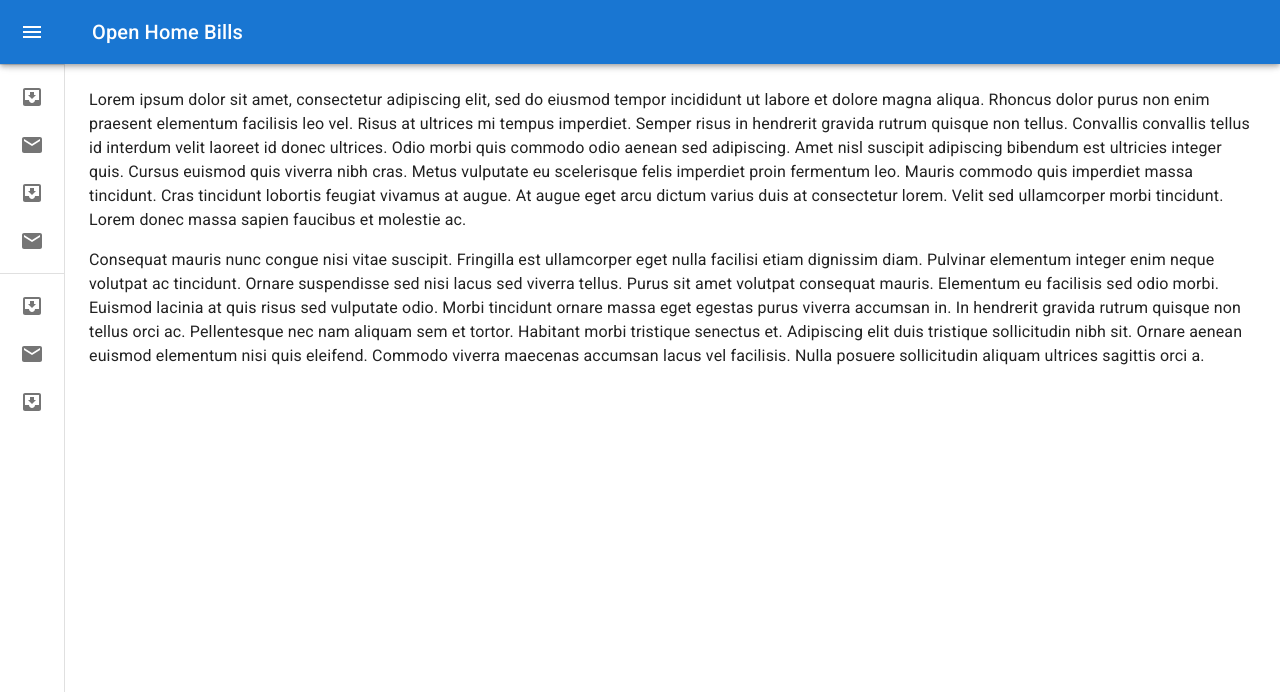
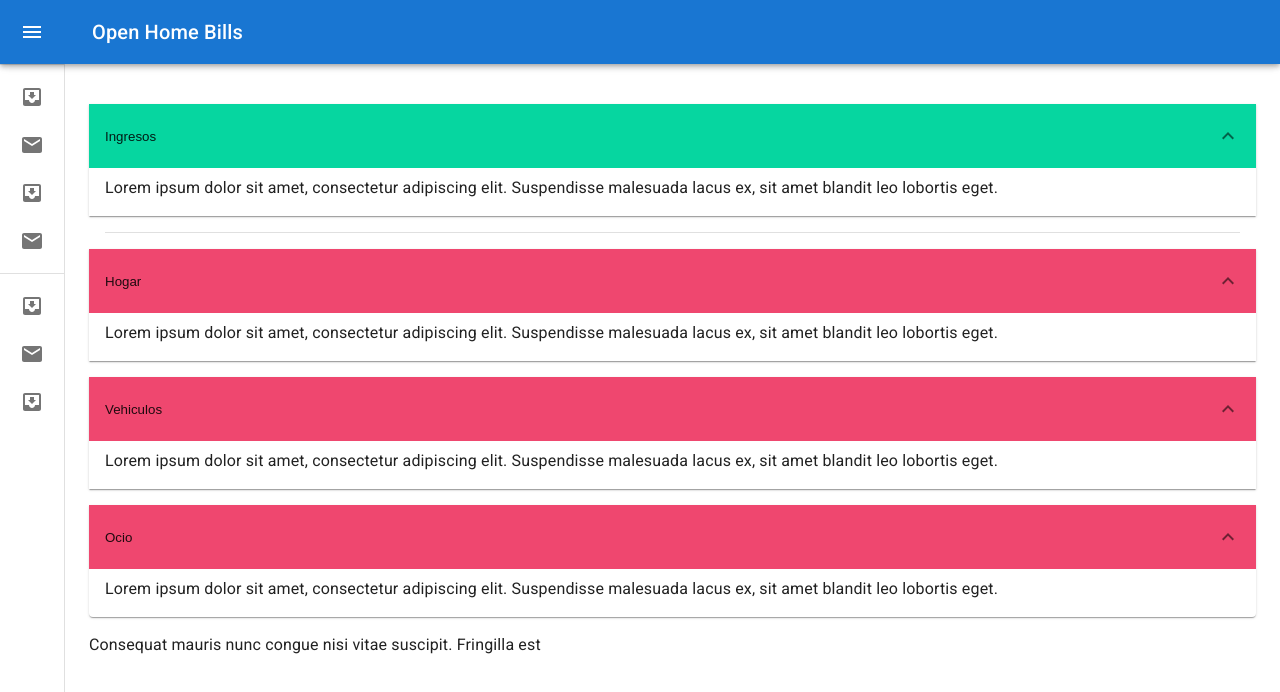
Before and after one commit to amcosano/open-home-bills, a React (Vite) app: page / in a window 1280 px wide. Shown: the top 692 px of the page. Built offline with nearby package versions, Linux system fonts and the light colour scheme.

Commit message:
Added some accordion mockups

```diff
--- a/src/App.jsx
+++ b/src/App.jsx
@@ -18,6 +18,8 @@ import ListItemIcon from '@mui/material/ListItemIcon'
 import ListItemText from '@mui/material/ListItemText'
 import InboxIcon from '@mui/icons-material/MoveToInbox'
 import MailIcon from '@mui/icons-material/Mail'
+import ExpandMore from '@mui/icons-material/ExpandMore'
+import { Accordion, AccordionDetails, AccordionSummary } from '@mui/material'
 
 const drawerWidth = 240
 
@@ -250,36 +252,71 @@ const App = () => {
           ))}
         </List>
       </Drawer>
-      <Box component='main' sx={{ flexGrow: 1, p: 3 }}>
+      <Box component='main' sx={{ minHeight: '100vh', flexGrow: 1, p: 3 }}>
         <DrawerHeader />
-        <Typography sx={{ marginBottom: 2 }}>
-          Lorem ipsum dolor sit amet, consectetur adipiscing elit, sed do
-          eiusmod tempor incididunt ut labore et dolore magna aliqua. Rhoncus
-          dolor purus non enim praesent elementum facilisis leo vel. Risus at
-          ultrices mi tempus imperdiet. Semper risus in hendrerit gravida rutrum
-          quisque non tellus. Convallis convallis tellus id interdum velit
-          laoreet id donec ultrices. Odio morbi quis commodo odio aenean sed
-          adipiscing. Amet nisl suscipit adipiscing bibendum est ultricies
-          integer quis. Cursus euismod quis viverra nibh cras. Metus vulputate
-          eu scelerisque felis imperdiet proin fermentum leo. Mauris commodo
-          quis imperdiet massa tincidunt. Cras tincidunt lobortis feugiat
-          vivamus at augue. At augue eget arcu dictum varius duis at consectetur
-          lorem. Velit sed ullamcorper morbi tincidunt. Lorem donec massa sapien
-          faucibus et molestie ac.
-        </Typography>
-        <Typography sx={{ marginBottom: 2 }}>
+
+        <Accordion defaultExpanded>
+          <AccordionSummary
+            sx={{ backgroundColor: '#06D6A0' }}
+            expandIcon={<ExpandMore />}
+            aria-controls='panel0-content'
+            id='panel0-header'
+          >
+            Ingresos
+          </AccordionSummary>
+          <AccordionDetails>
+            Lorem ipsum dolor sit amet, consectetur adipiscing elit. Suspendisse
+            malesuada lacus ex, sit amet blandit leo lobortis eget.
+          </AccordionDetails>
+        </Accordion>
+
+        <Divider variant='middle' />
+
+        <Accordion defaultExpanded>
+          <AccordionSummary
+            sx={{ backgroundColor: '#EF476F' }}
+            expandIcon={<ExpandMore />}
+            aria-controls='panel1-content'
+            id='panel1-header'
+          >
+            Hogar
+          </AccordionSummary>
+          <AccordionDetails>
+            Lorem ipsum dolor sit amet, consectetur adipiscing elit. Suspendisse
+            malesuada lacus ex, sit amet blandit leo lobortis eget.
+          </AccordionDetails>
+        </Accordion>
+        <Accordion defaultExpanded>
+          <AccordionSummary
+            sx={{ backgroundColor: '#EF476F' }}
+            expandIcon={<ExpandMore />}
+            aria-controls='panel2-content'
+            id='panel2-header'
+          >
+            Vehiculos
+          </AccordionSummary>
+          <AccordionDetails>
+            Lorem ipsum dolor sit amet, consectetur adipiscing elit. Suspendisse
+            malesuada lacus ex, sit amet blandit leo lobortis eget.
+          </AccordionDetails>
+        </Accordion>
+        <Accordion defaultExpanded>
+          <AccordionSummary
+            sx={{ backgroundColor: '#EF476F' }}
+            expandIcon={<ExpandMore />}
+            aria-controls='panel3-content'
+            id='panel3-header'
+          >
+            Ocio
+          </AccordionSummary>
+          <AccordionDetails>
+            Lorem ipsum dolor sit amet, consectetur adipiscing elit. Suspendisse
+            malesuada lacus ex, sit amet blandit leo lobortis eget.
+          </AccordionDetails>
+        </Accordion>
+
+        <Typography sx={{ marginTop: 2 }}>
           Consequat mauris nunc congue nisi vitae suscipit. Fringilla est
-          ullamcorper eget nulla facilisi etiam dignissim diam. Pulvinar
-          elementum integer enim neque volutpat ac tincidunt. Ornare suspendisse
-          sed nisi lacus sed viverra tellus. Purus sit amet volutpat consequat
-          mauris. Elementum eu facilisis sed odio morbi. Euismod lacinia at quis
-          risus sed vulputate odio. Morbi tincidunt ornare massa eget egestas
-          purus viverra accumsan in. In hendrerit gravida rutrum quisque non
-          tellus orci ac. Pellentesque nec nam aliquam sem et tortor. Habitant
-          morbi tristique senectus et. Adipiscing elit duis tristique
-          sollicitudin nibh sit. Ornare aenean euismod elementum nisi quis
-          eleifend. Commodo viverra maecenas accumsan lacus vel facilisis. Nulla
-          posuere sollicitudin aliquam ultrices sagittis orci a.
         </Typography>
       </Box>
     </Box>
```
